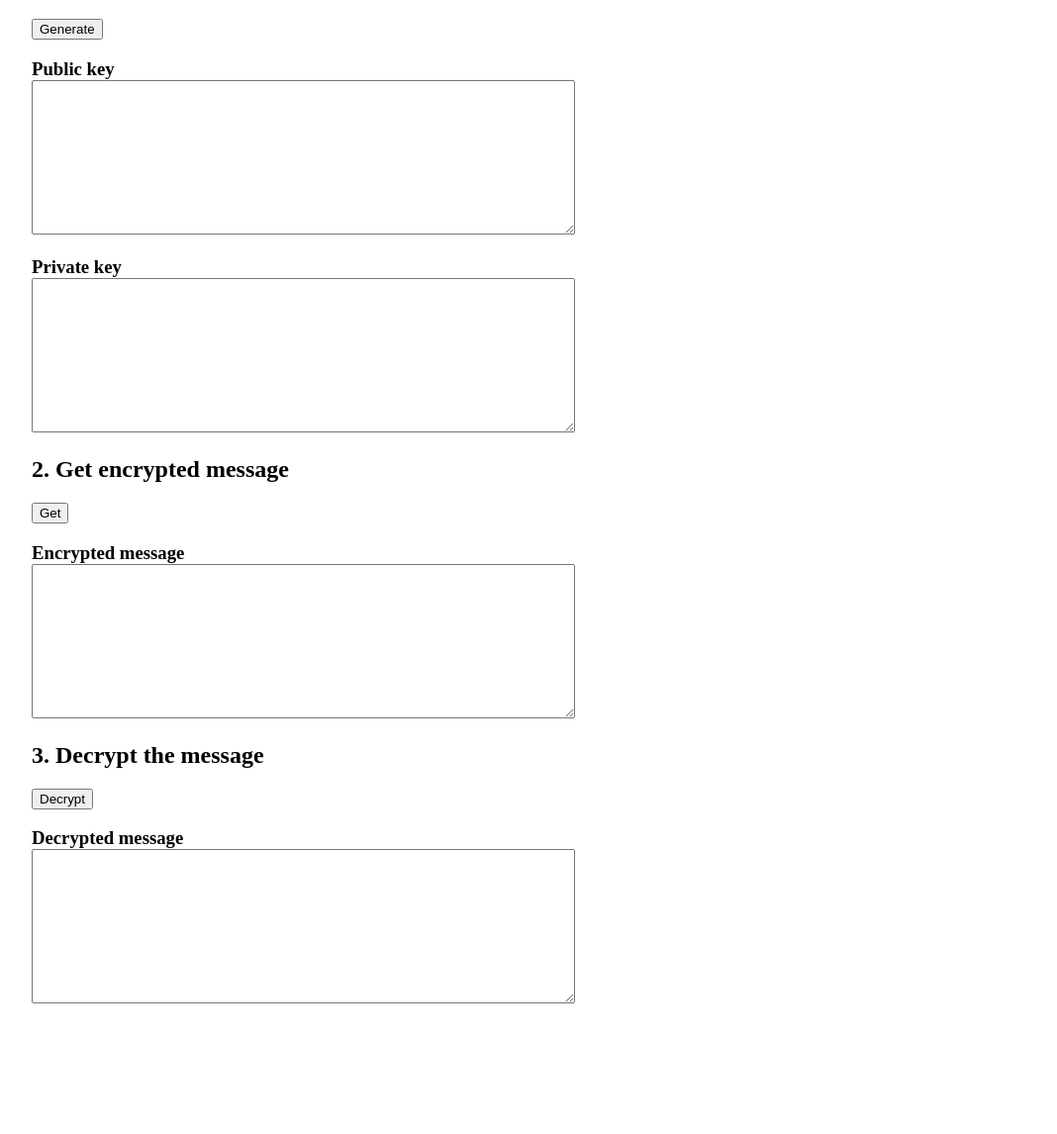
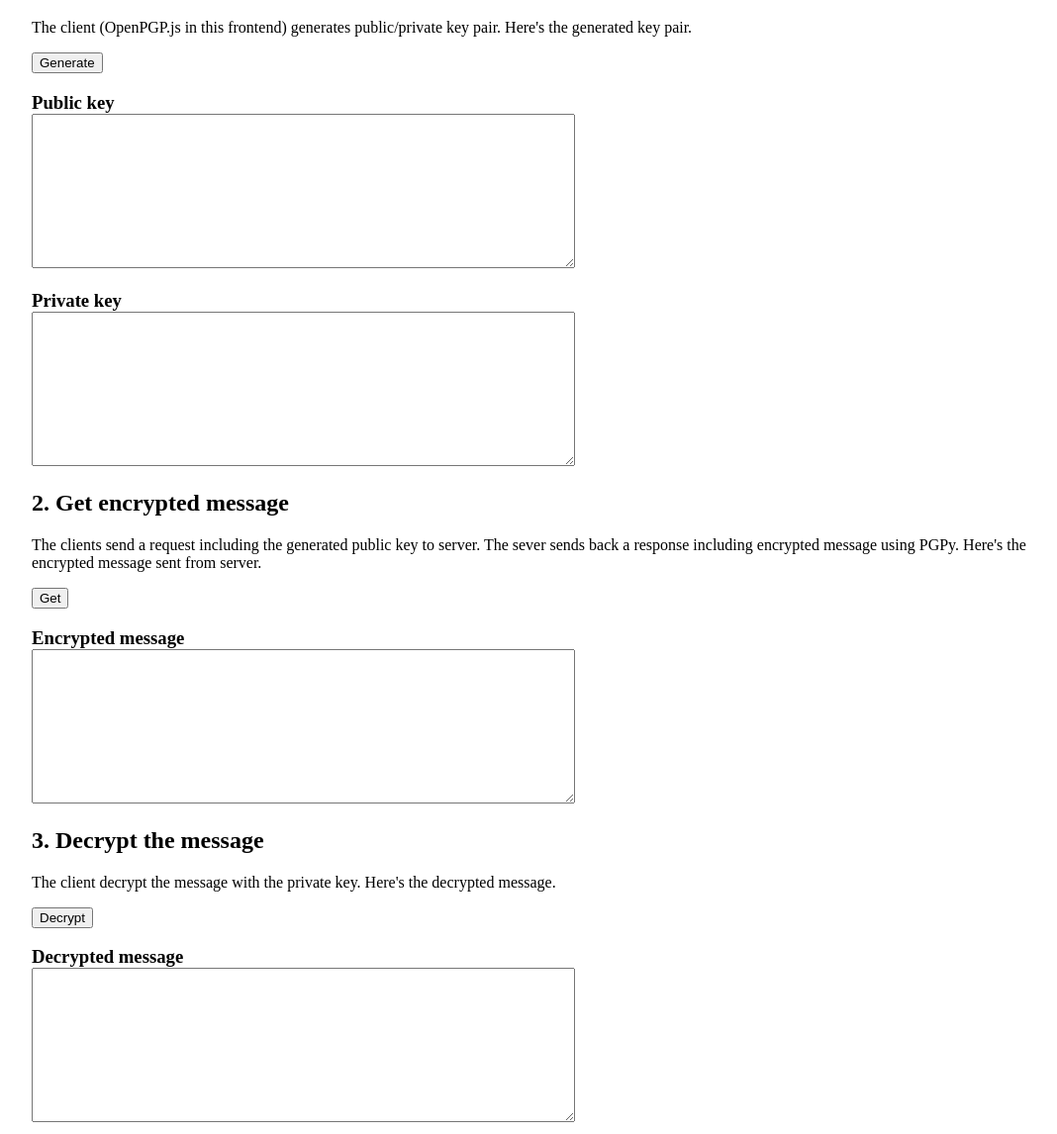
Before and after one commit to ehaabbasil/pgpapi, a plain HTML site: page pgpapi/static/index.html in a window 1280 px wide. Shown: the part 61-1207 px from the top of the page at 99% size, without its empty margins (96-1164 px from the left). Before the commit the page ends 1087 px from the top, so only its background shows below. Drawn offline with Linux system fonts and the light colour scheme; files whose address does not match are found by name.

Commit message:
add some descriptions on frontend.

```diff
--- a/pgpapi/static/index.html
+++ b/pgpapi/static/index.html
@@ -19,6 +19,7 @@
 <body>
     <div class="main">
         <h1>1. Generate key pair</h1>
+        <p>The client (OpenPGP.js in this frontend) generates public/private key pair. Here's the generated key pair.</p>
         <button id="btn-keygen">Generate</button>
         <div class="key">
             <h3>Public key</h3>
@@ -30,6 +31,7 @@
         </div>
 
         <h2>2. Get encrypted message</h2>
+        <p>The clients send a request including the generated public key to server. The sever sends back a response including encrypted message using PGPy. Here's the encrypted message sent from server.</p>
         <button id="btn-get">Get</button>
         <div class="msg">
             <h3>Encrypted message</h3>
@@ -37,6 +39,7 @@
         </div>
 
         <h2>3. Decrypt the message</h2>
+        <p>The client decrypt the message with the private key. Here's the decrypted message.</p>
         <button id="btn-decrypt">Decrypt</button>
         <div class="msg">
             <h3>Decrypted message</h3>
```
